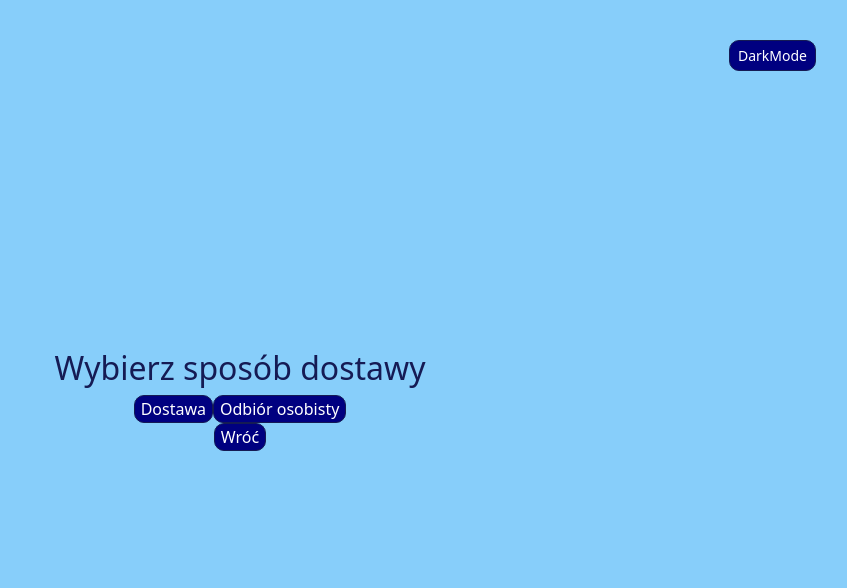
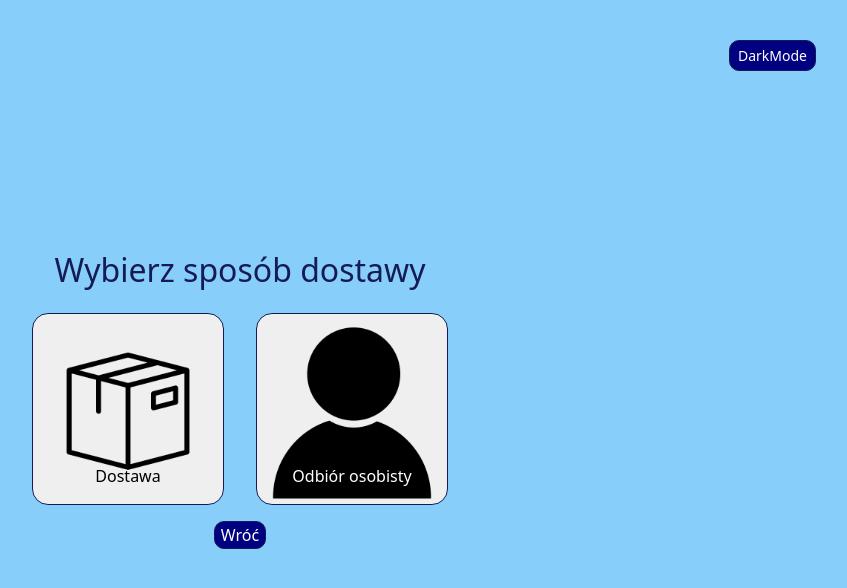
Before and after one commit to WojciechKnopp/React_project_UG_2023, a React (Create React App) app: page /delivery in a window 1280 px wide. Shown: the top 588 px of the page, without its empty margins (400-1247 px from the left). Built offline with nearby package versions, Linux system fonts and the light colour scheme.

Commit message:
ostylowanie wyboru płatności

```diff
--- a/src/App.js
+++ b/src/App.js
@@ -12,7 +12,7 @@ import DeliveryMethod from './components/DeliveryMethod';
 
 const NotFound = () => (
   <div>
-    <h1 className='alert alert-danger'>404 - Nie znaleziono strony</h1>
+    <h1>404 - Nie znaleziono strony</h1>
     <Link to="/">Strona domowa</Link>
   </div>
 );
--- a/src/App.scss
+++ b/src/App.scss
@@ -9,6 +9,8 @@ $position-values: map-merge($position-values, $custom-position);
 
 $cart-image: url("./media/cart_image.png");
 $cart-image-dark-theme: url("./media/cart_image_dark_theme.png");
+$delivery-image: url("./media/delivery_image.png");
+$personal-image: url("./media/human_image.png");
 
 $color1: #151b54;
 $color2: #000080;
@@ -165,6 +167,31 @@ div.cart{
     padding: 3em;
 }
 
+.delivery{
+    width: 15vw;
+    height: 15vw;
+    padding: 1em;
+    border: $color1 solid 1px;
+    border-radius: 1rem;
+    background-size: contain;
+    background-repeat: no-repeat;
+    background-position: center;
+    margin: 1em;
+    display: flex;
+    justify-content: center;
+    align-items: flex-end;
+}
+.button-delivery{
+    @extend .delivery;
+    background-image: $delivery-image;
+    color: black;
+}
+.button-personal{
+    @extend .delivery;
+    background-image: $personal-image;
+    color: white;
+}
+
 // popup
 .popup {
     position: fixed;
--- a/src/components/DeliveryMethod.js
+++ b/src/components/DeliveryMethod.js
@@ -19,26 +19,26 @@ const DeliveryMethod = () => {
         setDelivery(false);
     }
 
-    // const handleChoosedPersonal = () => {
-    //     setChoosed(true);
-    //     setPersonal(true);
-    // }
+    const handleChoosedPersonal = () => {
+        setChoosed(true);
+        // setPersonal(true);
+        window.location.href = '/payment';
+    }
 
     return (
         <div className="h-100">
             {!choosed && (
                 <div className="h-100 d-flex flex-column justify-content-center align-items-center">
                     <h2>Wybierz sposób dostawy</h2>
-                    <div>
-                        <button className="ovr-btn" onClick={handleChoosedDelivery}>Dostawa</button>
-                        {/* <button onClick={handleChoosedPersonal}>Odbiór osobisty</button> */}
-                        <Link to="/payment"><button className='ovr-btn'>Odbiór osobisty</button></Link>
+                    <div className="w-100 d-flex justify-content-center">
+                        <button className="button-delivery" onClick={handleChoosedDelivery}>Dostawa</button>
+                        <button className='button-personal' onClick={handleChoosedPersonal}>Odbiór osobisty</button>
                     </div>
                     <Link to="/cart"><button className='ovr-btn'>Wróć</button></Link>
                 </div>
             )}
             {delivery && (
-                <div>
+                <div className="pb-2">
                     <AddressForm />
                     <button className='ovr-btn' onClick={handleBackFromDelivery}>Powrót</button>
                 </div>
```
Also changed, not shown: src/components/AddressForm.js (indentation only), src/media/delivery_image.png (added), src/media/human_image.png (added).
